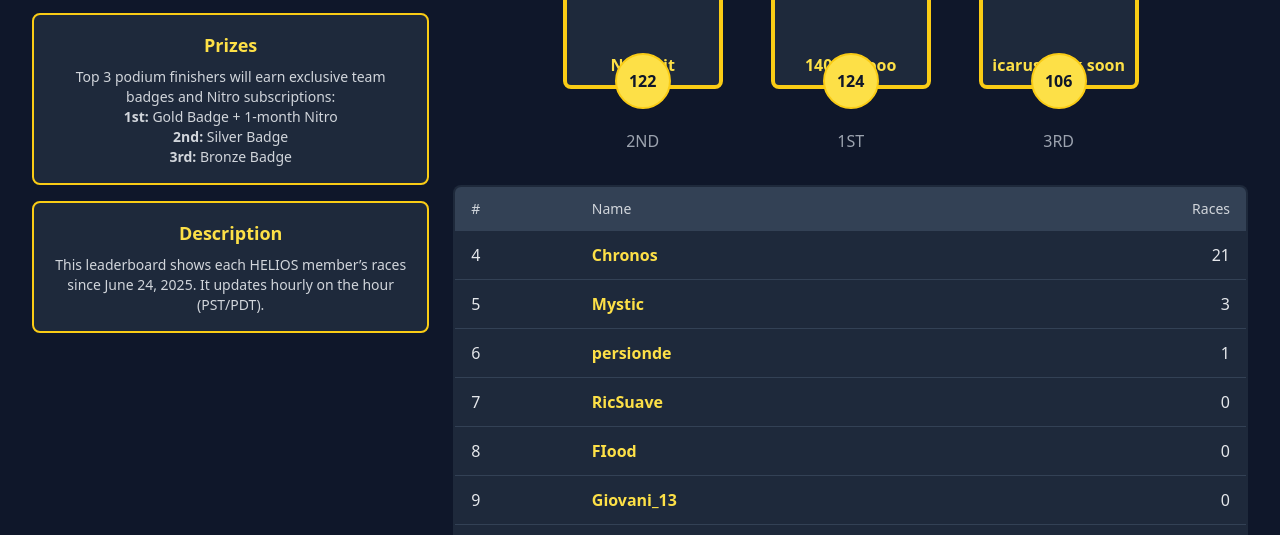
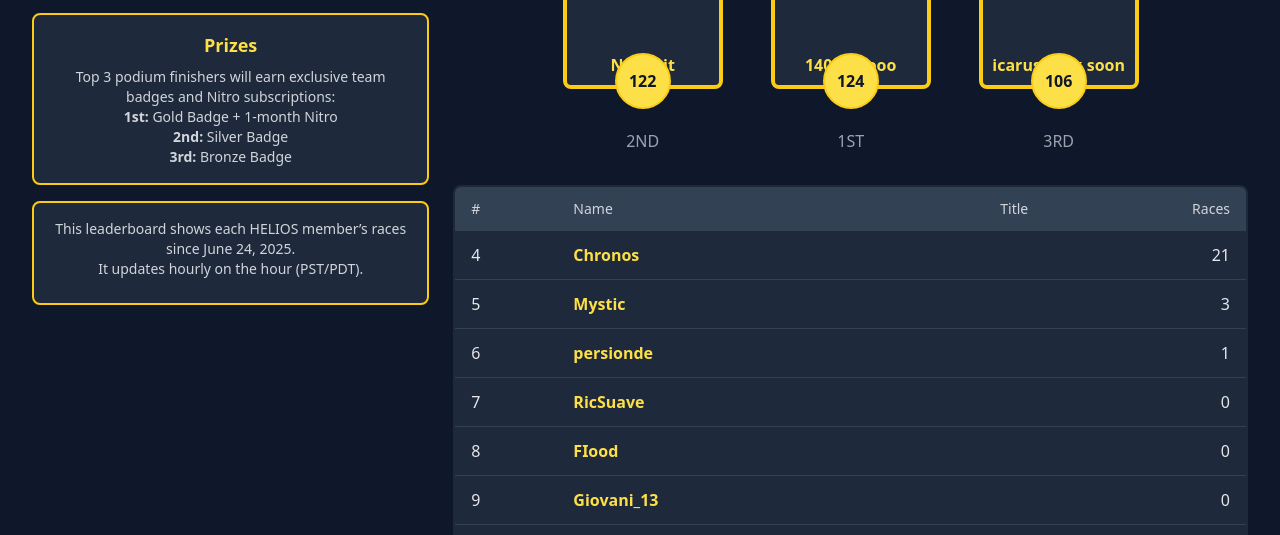
Before and after one commit to heliocentricity/17m-nct-comp, a website: page docs/index.html in a window 1280 px wide. Shown: the part 259-794 px from the top of the page. Drawn offline with nearby package versions, Linux system fonts and the light colour scheme.

Commit message:
Update index.html

```diff
--- a/docs/index.html
+++ b/docs/index.html
@@ -23,19 +23,17 @@
       <div class="bg-slate-800 border-2 border-yellow-400 rounded-lg p-4 flex flex-col items-center">
         <h2 class="text-lg font-semibold text-yellow-300 mb-2">Prizes</h2>
         <p class="text-sm text-gray-300 text-center">
-          Top 3 podium finishers will earn exclusive team badges and Nitro subscriptions:
-          <br><strong>1st:</strong> Gold Badge + 1-month Nitro<br>
+          Top 3 podium finishers will earn exclusive team badges and Nitro subscriptions:<br>
+          <strong>1st:</strong> Gold Badge + 1-month Nitro<br>
           <strong>2nd:</strong> Silver Badge<br>
           <strong>3rd:</strong> Bronze Badge
         </p>
       </div>
       <!-- Box 3: Description -->
       <div class="bg-slate-800 border-2 border-yellow-400 rounded-lg p-4 flex flex-col items-center">
-        <h2 class="text-lg font-semibold text-yellow-300 mb-2">Description</h2>
-        <p class="text-sm text-gray-300 text-center">
-          This leaderboard shows each HELIOS member’s races since June 24, 2025.
-          It updates hourly on the hour (PST/PDT).
-        </p>
+        <div class="text-sm text-gray-300 text-center mb-2">
+          This leaderboard shows each HELIOS member’s races since June 24, 2025.<br>It updates hourly on the hour (PST/PDT).
+        </div>
       </div>
     </div>
 
@@ -51,6 +49,7 @@
             <tr>
               <th class="px-4 py-3 text-left text-sm font-medium text-gray-300">#</th>
               <th class="px-4 py-3 text-left text-sm font-medium text-gray-300">Name</th>
+              <th class="px-4 py-3 text-left text-sm font-medium text-gray-300">Title</th>
               <th class="px-4 py-3 text-right text-sm font-medium text-gray-300">Races</th>
             </tr>
           </thead>
@@ -109,6 +108,13 @@
           const rank = i + 4;
           const races = Number.isFinite(item.delta) ? item.delta : 0;
           const name  = item.displayName || item.username;
+          // Role badge
+          let badge = '';
+          if (item.role === 'officer') {
+            badge = `<span class="ml-2 px-2 py-0.5 rounded text-xs text-slate-900 bg-blue-400">Officer</span>`;
+          } else if (item.role === 'captain' || item.username === 'aiy_infection') {
+            badge = `<span class="ml-2 px-2 py-0.5 rounded text-xs text-slate-900 bg-purple-400">Captain</span>`;
+          }
           const tr = document.createElement('tr');
           tr.innerHTML = `
             <td class="px-4 py-3">${rank}</td>
@@ -117,7 +123,9 @@
                  target="_blank" class="text-yellow-300 hover:underline">
                 ${name}
               </a>
+              ${badge}
             </td>
+            <td class="px-4 py-3">${item.title || ''}</td>
             <td class="px-4 py-3 text-right">${races}</td>
           `;
           tbody.appendChild(tr);
```
